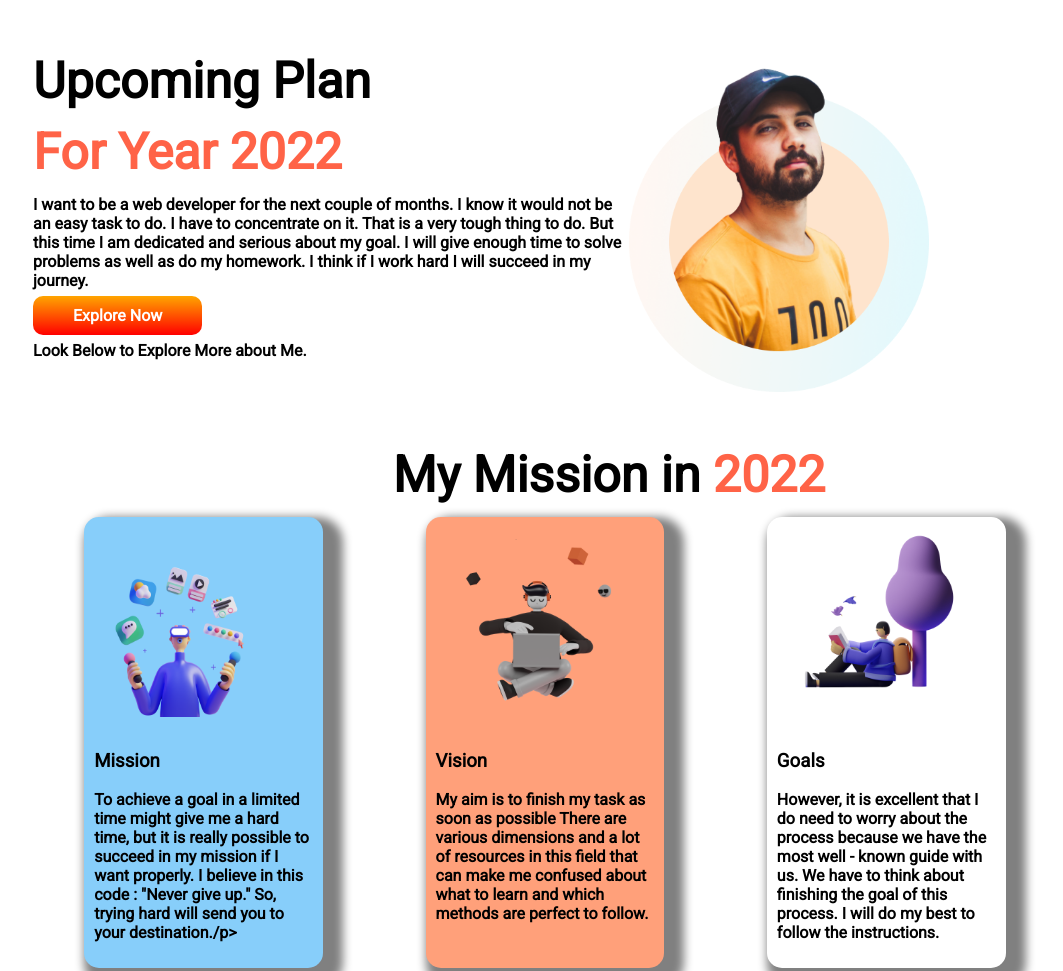
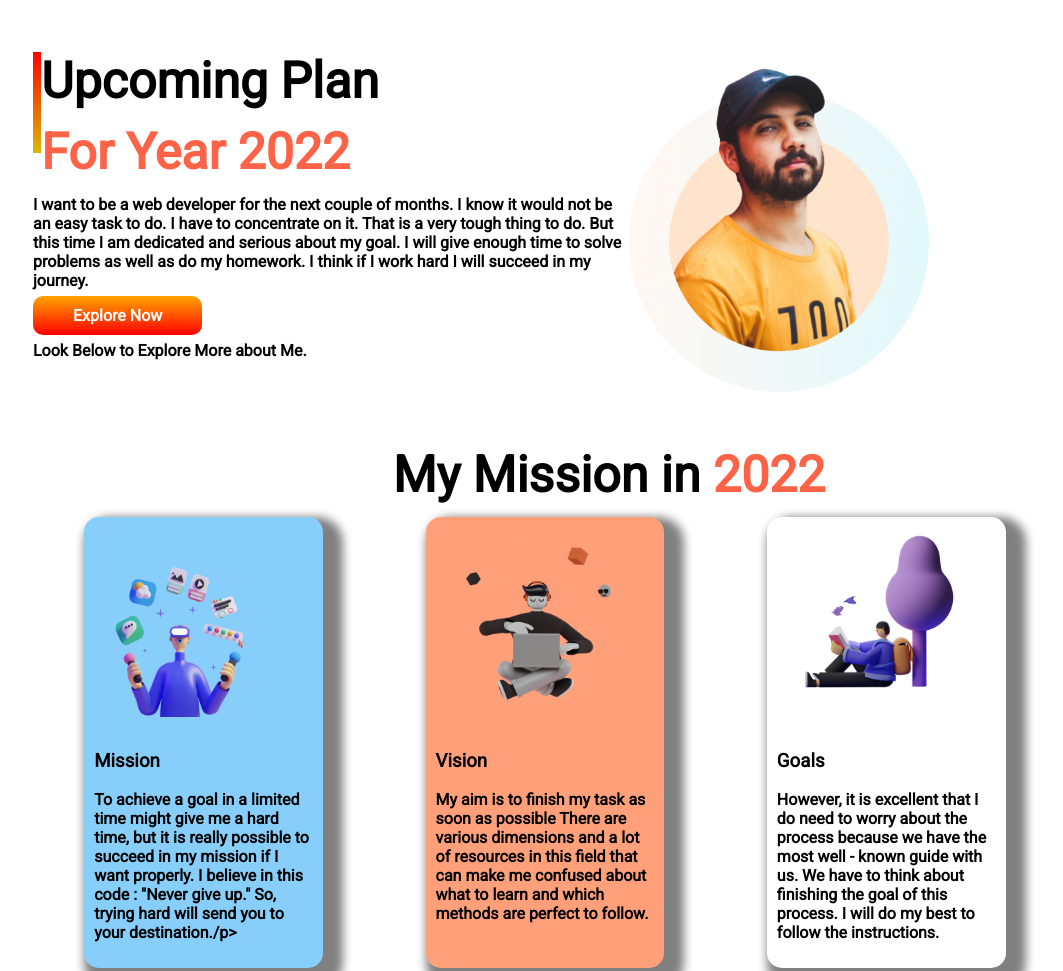
Before and after one commit to usuf25du/first_assignment, a plain HTML site: page index.html in a window 1280 px wide. Shown: the top 971 px of the page, without its empty margins (31-1094 px from the left). Drawn offline with Linux system fonts and the light colour scheme.

Commit message:
commit again

```diff
--- a/index.html
+++ b/index.html
@@ -13,8 +13,10 @@
 <body>
     <section class="para_container">
         <div class="half_portions">
-            <h1>Upcoming Plan</h1>
+            <div id= "border_left">
+                <h1 id="left_border">Upcoming Plan</h1>
             <h1><span class="head_color"> For Year 2022</span></h1>
+            </div>
             <p>I want to be a web developer for the next couple of months. I know it would not be an easy task to do. I have to concentrate on it. That is a very tough thing to do. But this time I am dedicated and serious about my goal. I will give enough time to solve problems as well as do my homework. I think if I work hard I will succeed in my journey.</p>
             <a class="link_button" target="_blank" href=""><b>Explore Now</b></a>
             <p><b>Look Below to Explore More about Me.</b></p>
--- a/style.css
+++ b/style.css
@@ -8,6 +8,12 @@ h1 {
     font-size: 50px;
     height: 30px;
 
+}
+
+#border_left {
+    border-left: 8px solid;
+    border-image: linear-gradient(rgb(255, 0, 0), rgb(218, 186, 8));
+    border-image-slice: 1;
 }
 
 .head_color {
```
